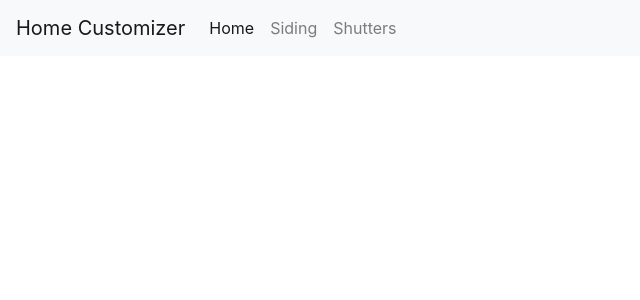
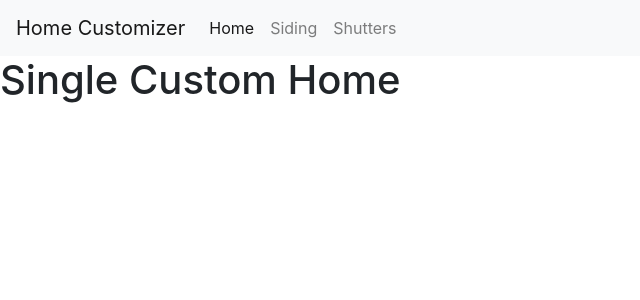
Before and after one commit to jbkey2015/HomeCustomizer, a React (Create React App) app in the folder homecustomizer.ui/: page /singleCustomHome in a window 1280 px wide. Shown: the top 300 px of the page, without its empty margins (0-640 px from the left). Built offline with nearby package versions, Linux system fonts and the light colour scheme.

Commit message:
color board image links to single custom home page

```diff
--- a/homecustomizer.ui/src/App/App.js
+++ b/homecustomizer.ui/src/App/App.js
@@ -9,6 +9,7 @@ import AllSiding from '../components/pages/AllSiding/AllSiding';
 import AllShutters from '../components/pages/AllShutters/AllShutters';
 import MyNavbar from '../components/pages/MyNavbar/MyNavbar';
 import HomeCustomizer from '../components/pages/HomeCustomizer/HomeCustomizer';
+import SingleCustomHome from '../components/pages/SingleCustomHome/SingleCustomHome';
 import './App.scss';
 
 function App() {
@@ -21,6 +22,7 @@ function App() {
             <Route path="/homeCustomizer" exact component={HomeCustomizer}/>
             <Route path="/siding" exact component={AllSiding}/>
             <Route path="/shutters" exact component={AllShutters}/>
+            <Route path="/singleCustomHome" exact component={SingleCustomHome}/>
           </Switch>
         </Router>
       </div>
--- /dev/null
+++ b/homecustomizer.ui/src/components/pages/SingleCustomHome/SingleCustomHome.js
@@ -0,0 +1,14 @@
+import './SingleCustomHome.scss';
+import React from 'react';
+
+class SingleCustomHome extends React.Component {
+  render() {
+    return (
+      <div>
+        <h1>Single Custom Home</h1>
+      </div>
+    );
+  }
+}
+
+export default SingleCustomHome;
--- a/homecustomizer.ui/src/components/shared/ColorBoard/ColorBoard.js
+++ b/homecustomizer.ui/src/components/shared/ColorBoard/ColorBoard.js
@@ -1,4 +1,5 @@
 import React from 'react';
+import { Link } from 'react-router-dom';
 
 import './ColorBoard.scss';
 
@@ -9,9 +10,11 @@ class ColorBoard extends React.Component {
     return (
       <div className="ColorBoard col-4">
       <div className="card">
+        <Link to={`/singleCustomHome`}>
         <div className="card-body">
           <img src={imageUrl} className="card-img-top" alt=""/>
         </div>
+        </Link>
       </div>
     </div>
     );
```
Also changed, not shown: homecustomizer.ui/src/components/shared/CustomHome/CustomHome.js (added, +21 -0 lines), homecustomizer.ui/src/components/pages/SingleCustomHome/SingleCustomHome.scss (added), homecustomizer.ui/src/components/shared/CustomHome/CustomHome.scss (added).
